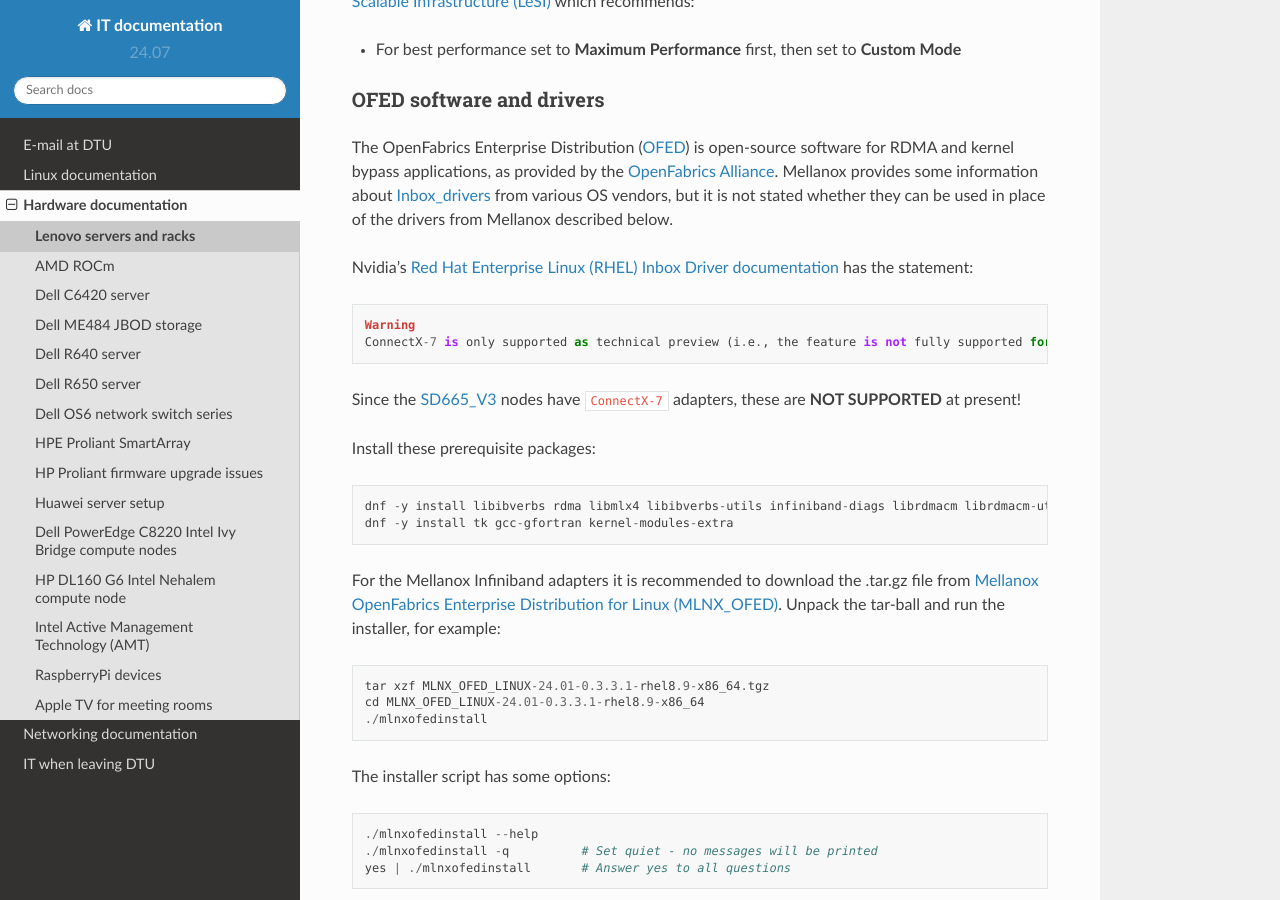
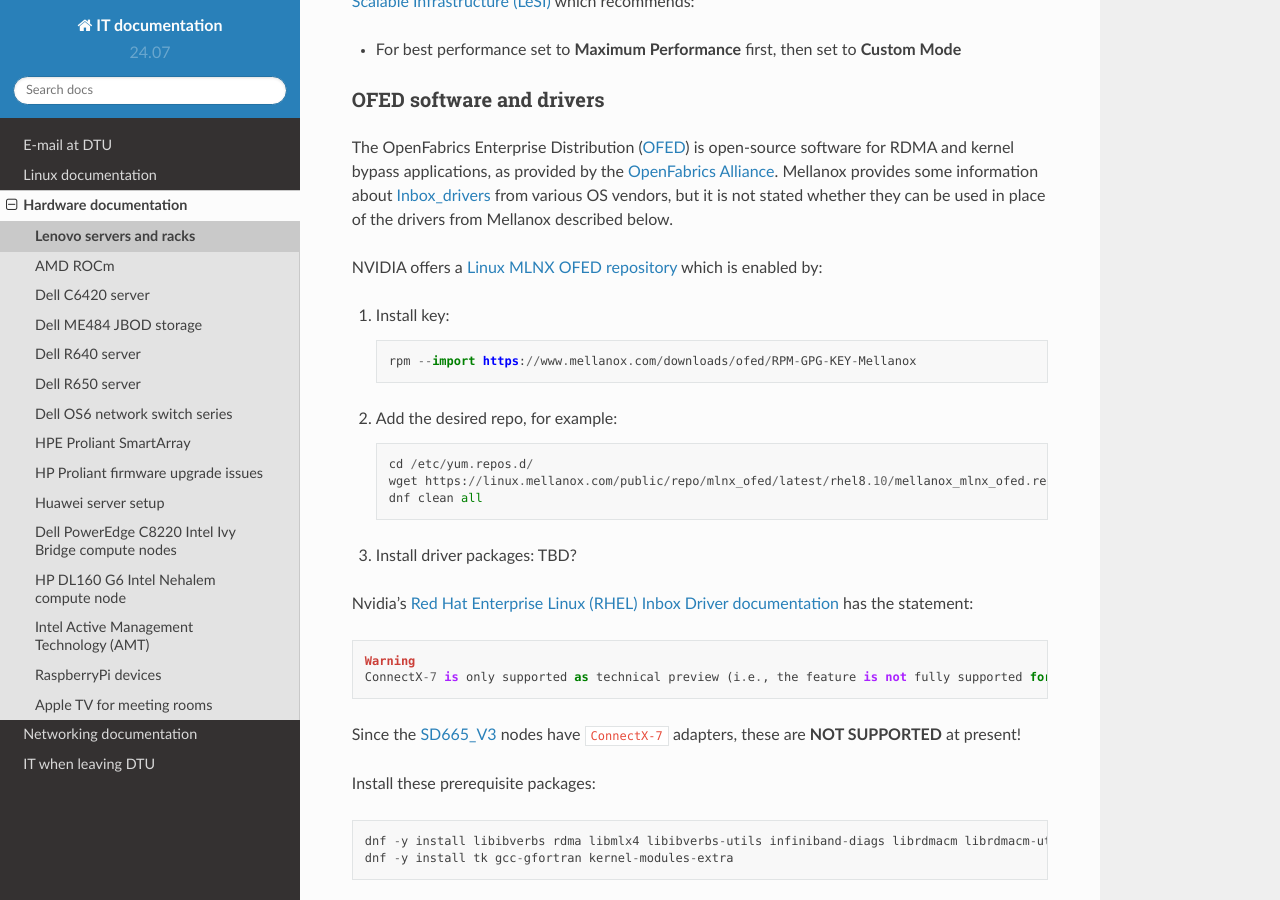
Before and after one commit to OleHolmNielsen/ITwiki, a Sphinx documentation site: the page built from docs/Lenovo_SD665_V3.rst, in a window 1280 px wide and 900 px high, scrolled down 3106 px. Built offline with Sphinx 7.4.7 and the Read the Docs theme 2.0.0, drawn with Linux system fonts in a browser that asks for light colours.

Commit message:
Added Mellanox RPM repo

```diff
--- a/docs/Lenovo_SD665_V3.rst
+++ b/docs/Lenovo_SD665_V3.rst
@@ -137,6 +137,20 @@ The OpenFabrics Enterprise Distribution (OFED_) is open-source software for RDMA
 Mellanox provides some information about Inbox_drivers_ from various OS vendors,
 but it is not stated whether they can be used in place of the drivers from Mellanox described below.
 
+NVIDIA offers a `Linux MLNX OFED repository <https://network.nvidia.com/support/mlnx-ofed-public-repository/>`_ which is enabled by:
+
+1. Install key::
+
+     rpm --import https://www.mellanox.com/downloads/ofed/RPM-GPG-KEY-Mellanox
+
+2. Add the desired repo, for example::
+
+     cd /etc/yum.repos.d/
+     wget https://linux.mellanox.com/public/repo/mlnx_ofed/latest/rhel8.10/mellanox_mlnx_ofed.repo
+     dnf clean all
+
+3. Install driver packages: TBD?
+
 Nvidia's `Red Hat Enterprise Linux (RHEL) Inbox Driver documentation <https://docs.nvidia.com/networking/display/rhel89/general+support>`_
 has the statement::
 
```
